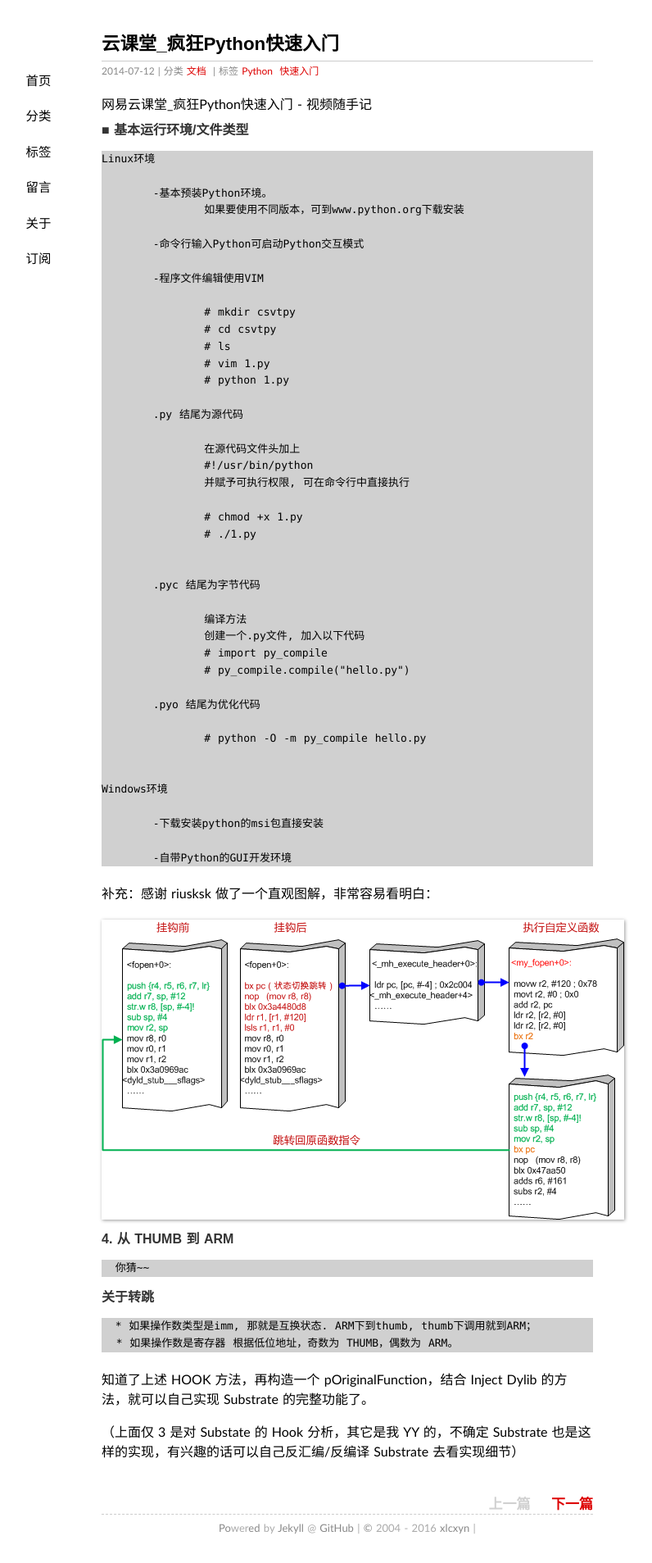
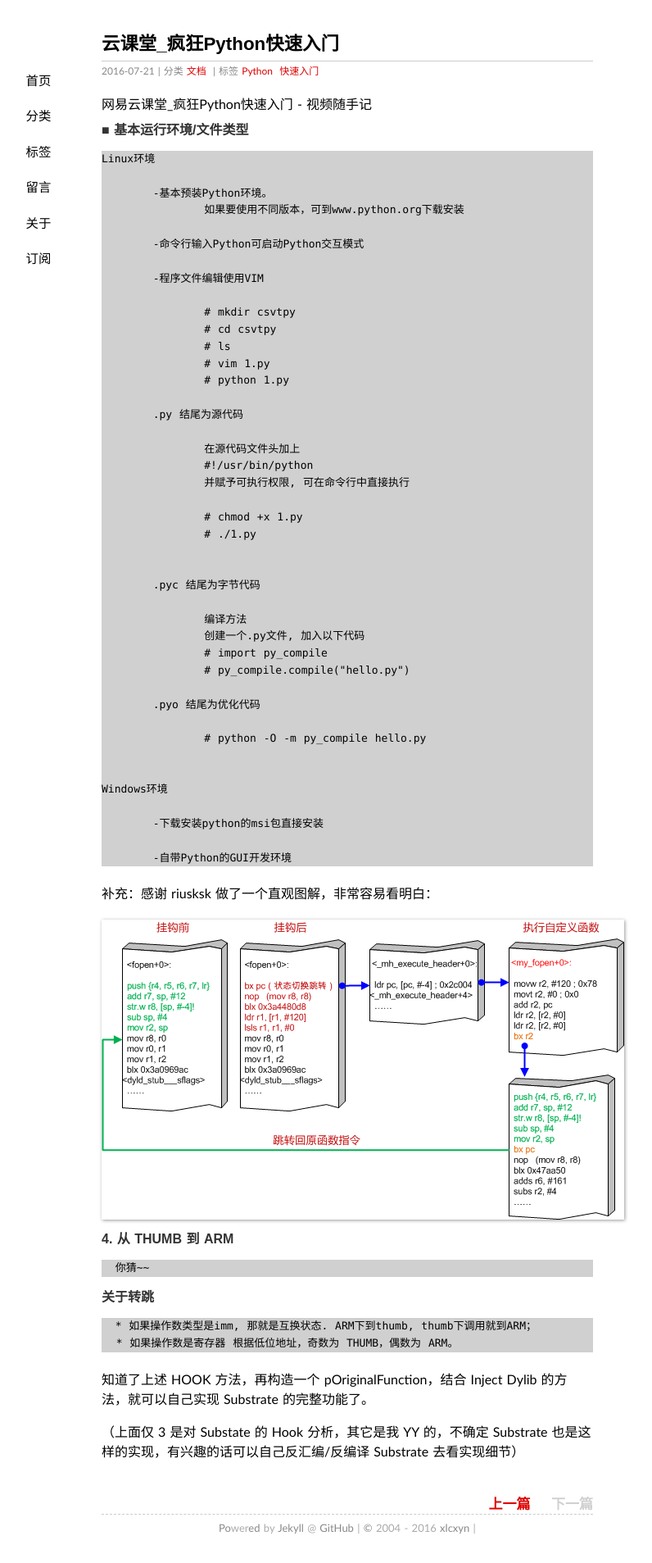
Before and after one commit to xlcxyn/xlcxyn-blog.github.io, a Jekyll site: the page built from _posts/2016-02-21-Python-1.md, in a window 1280 px wide. Shown: the whole page at 82% size, without its empty margins (216-1012 px from the left). Built offline with Jekyll 4.4.1, drawn with Linux system fonts in a browser that asks for light colours; Markdown is read by kramdown in place of the engine named in the settings; comment, search, counter and statistics services are not loaded.

Commit message:
Update 2016-02-21-Python-1.md

```diff
--- a/_posts/2016-02-21-Python-1.md
+++ b/_posts/2016-02-21-Python-1.md
@@ -1,5 +1,5 @@
 ---
-date: 2014-07-12 00:14:31+00:00
+date: 2016-07-21 13:42:31+08:00
 layout: post
 title: 云课堂_疯狂Python快速入门
 categories: 文档
```
